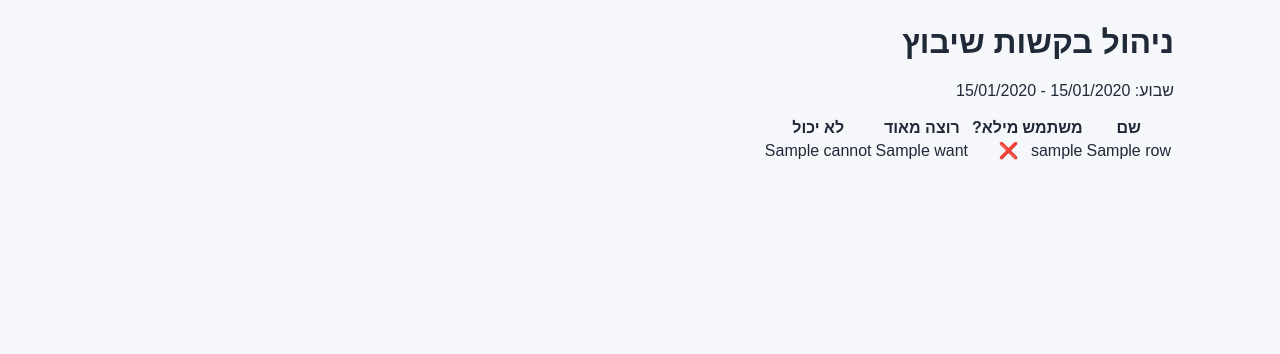
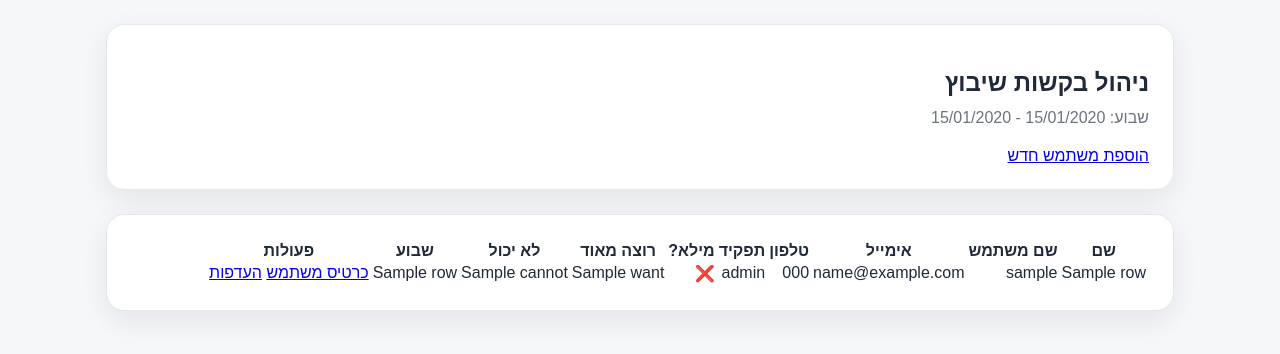
Before and after one commit to haggaikar-maker/shift-system, a FastAPI app: template app/templates/admin_preferences.html in a window 1280 px wide. Shown: the part 51-405 px from the top of the page. Run offline with FastAPI, Linux system fonts and the light colour scheme; the template is opened without the code that fills it: most values are stand-ins (such as "Sample title", 1, 10 or a date in 2020); parts of the project's set-up code (start-up, migrations or seed data) failed here and were passed over.

Commit message:
Update admin_preferences.html

```diff
--- a/app/templates/admin_preferences.html
+++ b/app/templates/admin_preferences.html
@@ -1,34 +1,64 @@
 {% extends "base.html" %}
+{% block title %}ניהול בקשות שיבוץ{% endblock %}
+
 {% block content %}
+<section class="card">
+    <div class="page-head-row">
+        <div>
+            <h1>ניהול בקשות שיבוץ</h1>
+            <p class="subtitle">
+                שבוע: {{ week.week_start_date.strftime('%d/%m/%Y') }} - {{ week.week_end_date.strftime('%d/%m/%Y') }}
+            </p>
+        </div>
+        <div>
+            <a class="button-link" href="/admin/users/new">הוספת משתמש חדש</a>
+        </div>
+    </div>
 
-<h1>ניהול בקשות שיבוץ</h1>
+    {% if success == 'user_created' %}
+    <div class="success-box">המשתמש החדש נוצר בהצלחה.</div>
+    {% endif %}
+</section>
 
-<p>
-שבוע:
-{{ week.week_start_date.strftime('%d/%m/%Y') }}
--
-{{ week.week_end_date.strftime('%d/%m/%Y') }}
-</p>
-
-<table>
+<section class="card">
+    <div class="preferences-table-wrap">
+        <table class="preferences-table">
+            <thead>
                 <tr>
                     <th>שם</th>
-<th>משתמש</th>
+                    <th>שם משתמש</th>
+                    <th>אימייל</th>
+                    <th>טלפון</th>
+                    <th>תפקיד</th>
                     <th>מילא?</th>
                     <th>רוצה מאוד</th>
                     <th>לא יכול</th>
+                    <th>שבוע</th>
+                    <th>פעולות</th>
                 </tr>
-
+            </thead>
+            <tbody>
                 {% for r in rows %}
                 <tr>
                     <td>{{ r.name }}</td>
                     <td>{{ r.username }}</td>
-<td>{{ "✔️" if r.filled else "❌" }}</td>
+                    <td>{{ r.email }}</td>
+                    <td>{{ r.phone }}</td>
+                    <td>{{ r.role }}</td>
+                    <td>{{ '✔️' if r.filled else '❌' }}</td>
                     <td>{{ r.want }}</td>
                     <td>{{ r.cannot }}</td>
+                    <td>{{ r.week_label }}</td>
+                    <td>
+                        <div class="table-actions">
+                            <a class="button-link small" href="/admin/users/{{ r.id }}">כרטיס משתמש</a>
+                            <a class="button-link small secondary" href="/preferences?user_id={{ r.id }}">העדפות</a>
+                        </div>
+                    </td>
                 </tr>
                 {% endfor %}
-
+            </tbody>
         </table>
-
+    </div>
+</section>
 {% endblock %}
```
Lines whose indentation alone changed are shown as unchanged.
